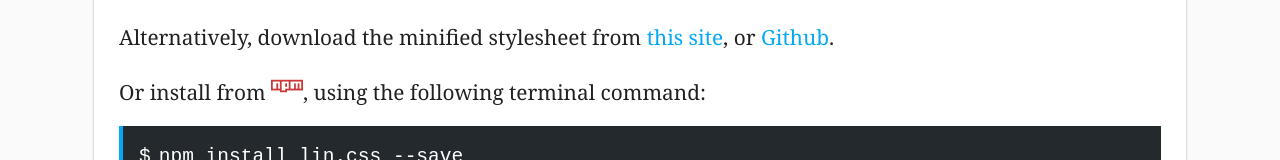
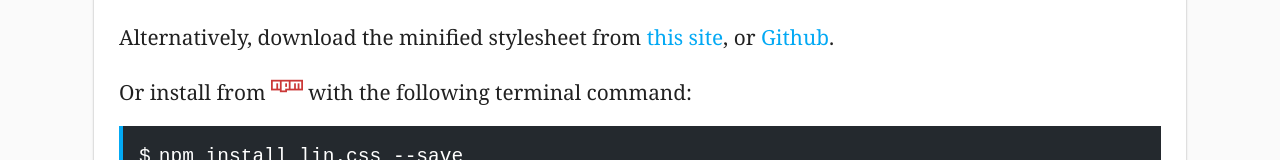
Before and after one commit to ssokurenko/lin.css, a website: page site/index.html in a window 1280 px wide. Shown: the part 757-917 px from the top of the page. Drawn offline with Linux system fonts and the light colour scheme.

Commit message:
Minor website correction

```diff
--- a/site/index.html
+++ b/site/index.html
@@ -72,7 +72,7 @@
             href="https://lin-css.netlify.com/dist/lin.min.css">this site</a>, or <a
             href="https://raw.githubusercontent.com/ssokurenko/lin.css/master/dist/lin.min.css">Github</a>.
         </p>
-        <p>Or install from <i class="lin-icon-npm"></i>, using the following terminal command:</p>
+        <p>Or install from <i class="lin-icon-npm"></i> with the following terminal command:</p>
         <div class="lin-code is-terminal">npm install lin.css --save</div>
         <p>And add the link as a reference to a local file:</p>
         <div class="lin-code">
```
